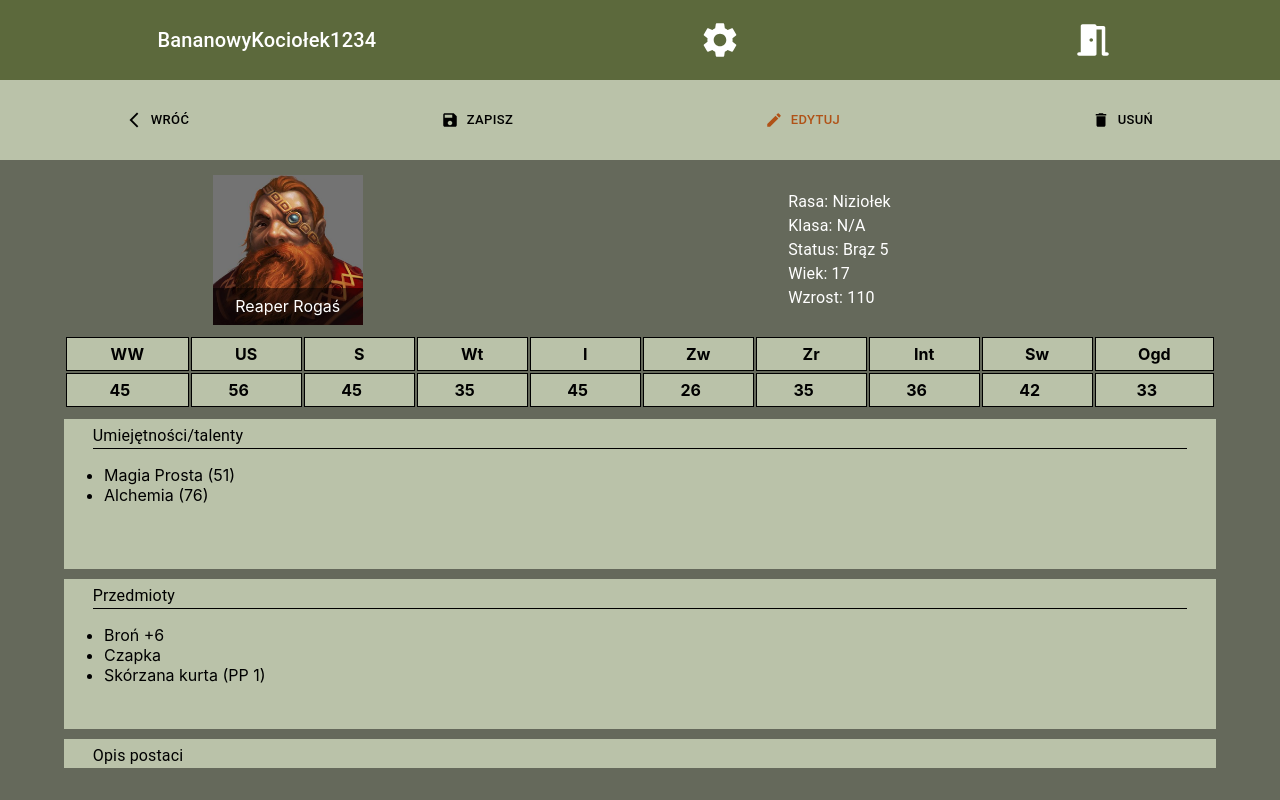
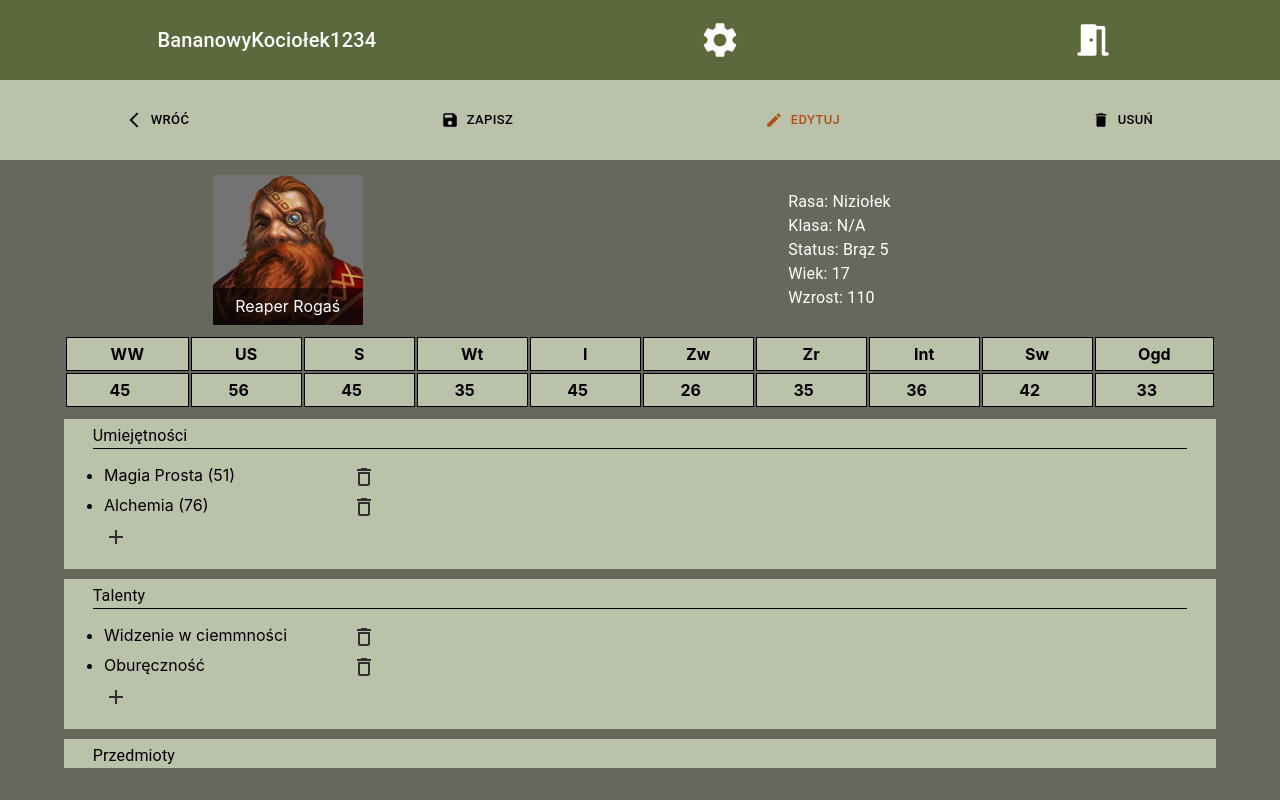
Before and after one commit to ArkadiuszSzkurlat/NPC-Warhammer-Archive, a React (Create React App) app: page /NPCPage in a window 1280 px wide. Both pictures are taken after a click on the button "EDYTUJ". Built offline with nearby package versions, Linux system fonts and the light colour scheme.

Commit message:
editable things finished

```diff
--- /dev/null
+++ b/src/components/NPCPage/AddItem.jsx
@@ -0,0 +1,20 @@
+import { IconButton } from '@mui/material';
+import AddIcon from '@mui/icons-material/Add';
+
+const AddItem = ({ itemType, addListItem }) => {
+  return (
+    <IconButton
+      sx={{ color: '#2e2e2e', padding: '0' }}
+      aria-label='upload picture'
+      component='span'
+      size='small'
+      onClick={() => {
+        addListItem(itemType);
+      }}
+    >
+      <AddIcon />
+    </IconButton>
+  );
+};
+
+export default AddItem;
--- /dev/null
+++ b/src/components/NPCPage/BasicInfo.jsx
@@ -0,0 +1,19 @@
+import { Typography } from '@mui/material';
+
+const BasicInfo = ({ handleSingleItemChange, editable, NPC, infoType }) => {
+  return (
+    <Typography variant='body1'>
+      {infoType.pl + ': '}
+      <input
+        type='text'
+        value={NPC[infoType.eng]}
+        disabled={!editable}
+        onChange={(e) => {
+          handleSingleItemChange(e, infoType.eng);
+        }}
+      />
+    </Typography>
+  );
+};
+
+export default BasicInfo;
--- a/src/components/NPCPage/NPCInfo.jsx
+++ b/src/components/NPCPage/NPCInfo.jsx
@@ -1,12 +1,21 @@
-import { ListItem, Typography } from '@mui/material';
+import { ListItem, Typography, IconButton } from '@mui/material';
 import { useEffect, useState } from 'react';
 import './npcinfo.css';
 import AvatarImg from './face.jpg';
 import StatInput from './StatInput';
 import Skill from './Skill';
+import BasicInfo from './BasicInfo';
+import AddItem from './AddItem';
 
 const NPCInfo = ({ editable, NPC, setNPC, saved }) => {
   const [NPCStats, setNPCStats] = useState(NPC.stats);
+  let NPCBasicInfo = [
+    { eng: 'race', pl: 'Rasa' },
+    { eng: 'class', pl: 'Klasa' },
+    { eng: 'status', pl: 'Status' },
+    { eng: 'age', pl: 'Wiek' },
+    { eng: 'height', pl: 'Wzrost' },
+  ];
 
   //Zmienia staty postaci
   const handleChangeNPCStats = (e, i) => {
@@ -31,6 +40,26 @@ const NPCInfo = ({ editable, NPC, setNPC, saved }) => {
     setNPC((prevState) => ({
       ...prevState,
       [name]: value,
+    }));
+  };
+
+  const addListItem = async (thing) => {
+    let NPCThings = NPC[thing];
+    NPCThings.push('');
+
+    setNPC((prevState) => ({
+      ...prevState,
+      [thing]: NPCThings,
+    }));
+  };
+
+  const deleteItem = async (e, thing, i) => {
+    let NPCThings = NPC[thing];
+    NPCThings.splice(i, 1);
+
+    setNPC((prevState) => ({
+      ...prevState,
+      [thing]: NPCThings,
     }));
   };
 
@@ -77,63 +106,18 @@ const NPCInfo = ({ editable, NPC, setNPC, saved }) => {
           />
         </div>
         {/* Main info */}
-        {/* TODO dodać możliwość edycji najważniejszych cech */}
         <div style={{ color: 'white' }}>
-          <Typography variant='body1'>
-            Rasa:{' '}
-            <input
-              type='text'
-              value={NPC.race}
-              disabled={!editable}
-              onChange={(e) => {
-                handleSingleItemChange(e, 'race');
-              }}
+          {NPCBasicInfo.map((info, i) => {
+            return (
+              <BasicInfo
+                handleSingleItemChange={handleSingleItemChange}
+                editable={editable}
+                NPC={NPC}
+                infoType={info}
+                key={i}
               />
-          </Typography>
-          <Typography variant='body1'>
-            Klasa:{' '}
-            <input
-              type='text'
-              value={NPC.class}
-              disabled={!editable}
-              onChange={(e) => {
-                handleSingleItemChange(e, 'class');
-              }}
-            />
-          </Typography>
-          <Typography variant='body1'>
-            Status:{' '}
-            <input
-              type='text'
-              value={NPC.status}
-              disabled={!editable}
-              onChange={(e) => {
-                handleSingleItemChange(e, 'status');
-              }}
-            />
-          </Typography>
-          <Typography variant='body1'>
-            Wiek:{' '}
-            <input
-              type='text'
-              value={NPC.age}
-              disabled={!editable}
-              onChange={(e) => {
-                handleSingleItemChange(e, 'age');
-              }}
-            />
-          </Typography>
-          <Typography variant='body1'>
-            Wzrost:{' '}
-            <input
-              type='text'
-              value={NPC.height}
-              disabled={!editable}
-              onChange={(e) => {
-                handleSingleItemChange(e, 'height');
-              }}
-            />
-          </Typography>
+            );
+          })}
         </div>
       </div>
       {/* STATS */}
@@ -169,9 +153,8 @@ const NPCInfo = ({ editable, NPC, setNPC, saved }) => {
       {/* SKILLS */}
       <div className='npc_skills'>
         <Typography variant='body1' className='npc_skills-title'>
-          Umiejętności/talenty
+          Umiejętności
         </Typography>
-        {/* TODO Dodać możliwość dodawania i usuwania całych rekordów */}
         <ul>
           {NPC.skills.map((skill, index) => (
             <Skill
@@ -181,17 +164,42 @@ const NPCInfo = ({ editable, NPC, setNPC, saved }) => {
               index={index}
               editable={editable}
               handleChange={singleListItemChange}
+              deleteItem={deleteItem}
             />
           ))}
+          {editable && (
+            <AddItem addListItem={addListItem} itemType={'skills'} />
+          )}
         </ul>
       </div>
       <div className='npc_skills'>
-        {/* TODO Dodać możliwość dodawania, usuwania i edycji przedmiotów */}
+        <Typography variant='body1' className='npc_skills-title'>
+          Talenty
+        </Typography>
+        <ul>
+          {NPC.talents.map((item, index) => (
+            <Skill
+              style={{ paddingBottom: '5px' }}
+              text={item}
+              index={index}
+              itemType={'talents'}
+              editable={editable}
+              handleChange={singleListItemChange}
+              deleteItem={deleteItem}
+            />
+          ))}
+          {editable && (
+            <AddItem addListItem={addListItem} itemType={'talents'} />
+          )}
+        </ul>
+      </div>
+      <div className='npc_skills'>
         <Typography variant='body1' className='npc_skills-title'>
           Przedmioty
         </Typography>
         <ul>
-          {NPC.items.map((item, index) => (
+          {NPC.items &&
+            NPC.items.map((item, index) => (
               <Skill
                 style={{ paddingBottom: '5px' }}
                 text={item}
@@ -199,12 +207,14 @@ const NPCInfo = ({ editable, NPC, setNPC, saved }) => {
                 itemType={'items'}
                 editable={editable}
                 handleChange={singleListItemChange}
+                deleteItem={deleteItem}
               />
             ))}
+
+          {editable && <AddItem addListItem={addListItem} itemType={'items'} />}
         </ul>
       </div>
       <div className='npc_skills'>
-        {/* TODO Dodać możliwość edycji opisu */}
         <Typography variant='body1' className='npc_skills-title'>
           Opis postaci
         </Typography>
--- a/src/components/NPCPage/Skill.tsx
+++ b/src/components/NPCPage/Skill.tsx
@@ -1,4 +1,5 @@
-import React from 'react';
+import { IconButton } from '@mui/material';
+import DeleteOutlineIcon from '@mui/icons-material/DeleteOutline';
 
 const Skill = ({
   editable,
@@ -6,16 +7,18 @@ const Skill = ({
   index,
   handleChange,
   itemType,
+  deleteItem,
 }: {
   editable: any;
   text: string;
   index: number;
   handleChange: any;
   itemType: string;
+  deleteItem: any;
 }) => {
   let i = index.toString();
   return (
-    <li>
+    <li style={{ minHeight: '25px', marginBottom: '5px' }}>
       <input
         type='text'
         value={text}
@@ -23,6 +26,19 @@ const Skill = ({
         disabled={!editable}
         onChange={(e) => handleChange(e, itemType, i)}
       />
+      {editable && (
+        <IconButton
+          sx={{ color: '#2e2e2e', padding: '0' }}
+          aria-label='upload picture'
+          component='span'
+          size='small'
+          onClick={(e: any) => {
+            deleteItem(e, itemType, i);
+          }}
+        >
+          <DeleteOutlineIcon />
+        </IconButton>
+      )}
     </li>
   );
 };
--- a/src/components/NPCPage/StatInput.tsx
+++ b/src/components/NPCPage/StatInput.tsx
@@ -21,6 +21,8 @@ const StatInput = ({
       name={i}
       disabled={!editable}
       onChange={handleChange}
+      min='1'
+      max='100'
     ></input>
   );
 };
--- a/src/pages/NPCPage.jsx
+++ b/src/pages/NPCPage.jsx
@@ -17,6 +17,7 @@ const NPCPage = () => {
     height: 110,
     stats: [45, 56, 45, 35, 45, 26, 35, 36, 42, 33],
     skills: ['Magia Prosta (51)', 'Alchemia (76)'],
+    talents: ['Widzenie w ciemmności', 'Oburęczność'],
     items: ['Broń +6', 'Czapka', 'Skórzana kurta (PP 1)'],
     description:
       'Rogaś to niziołek banita, całe życie zajmuje się napadaniem na ludzi. Nie atakuje on jednak bezbronnych ludzi ale stara się wybierać swoje cele ze względu na ich podejście do niższych warstw społecznych',
```
Lines whose indentation alone changed are shown as unchanged.
